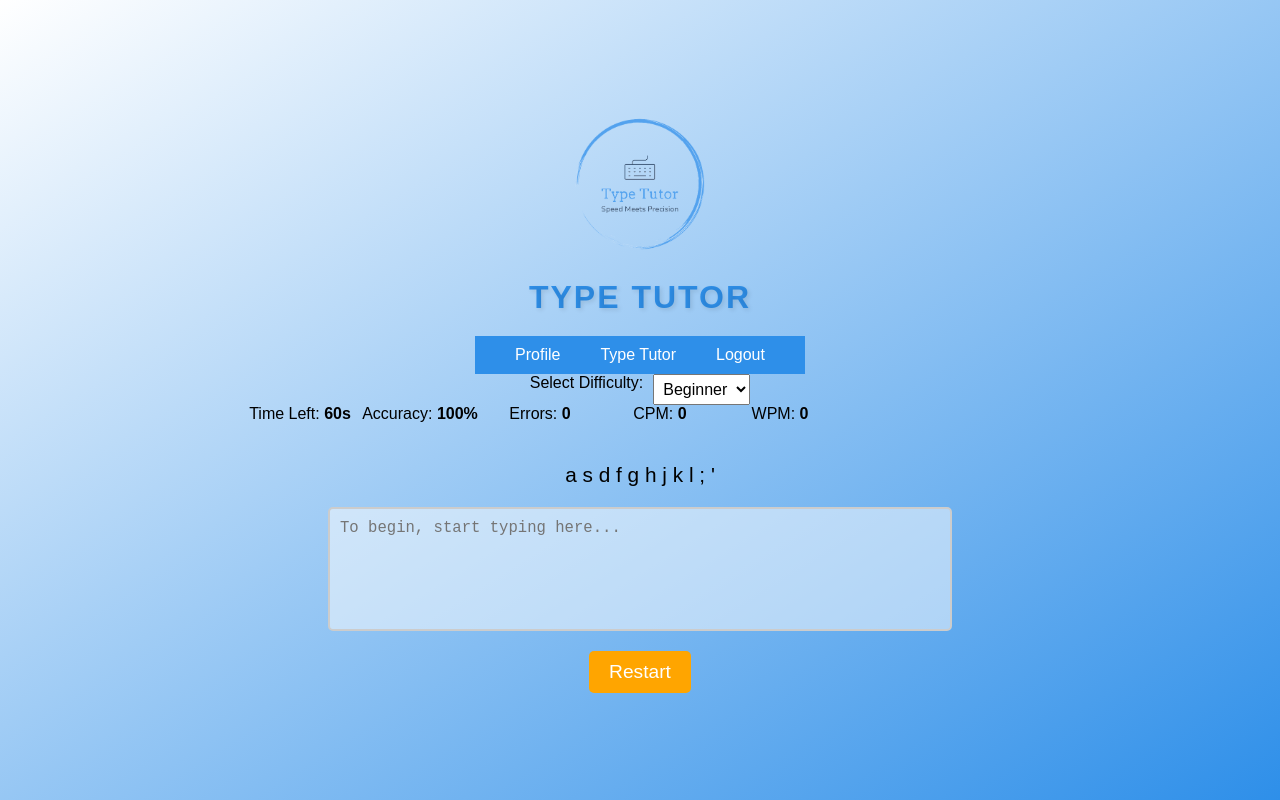
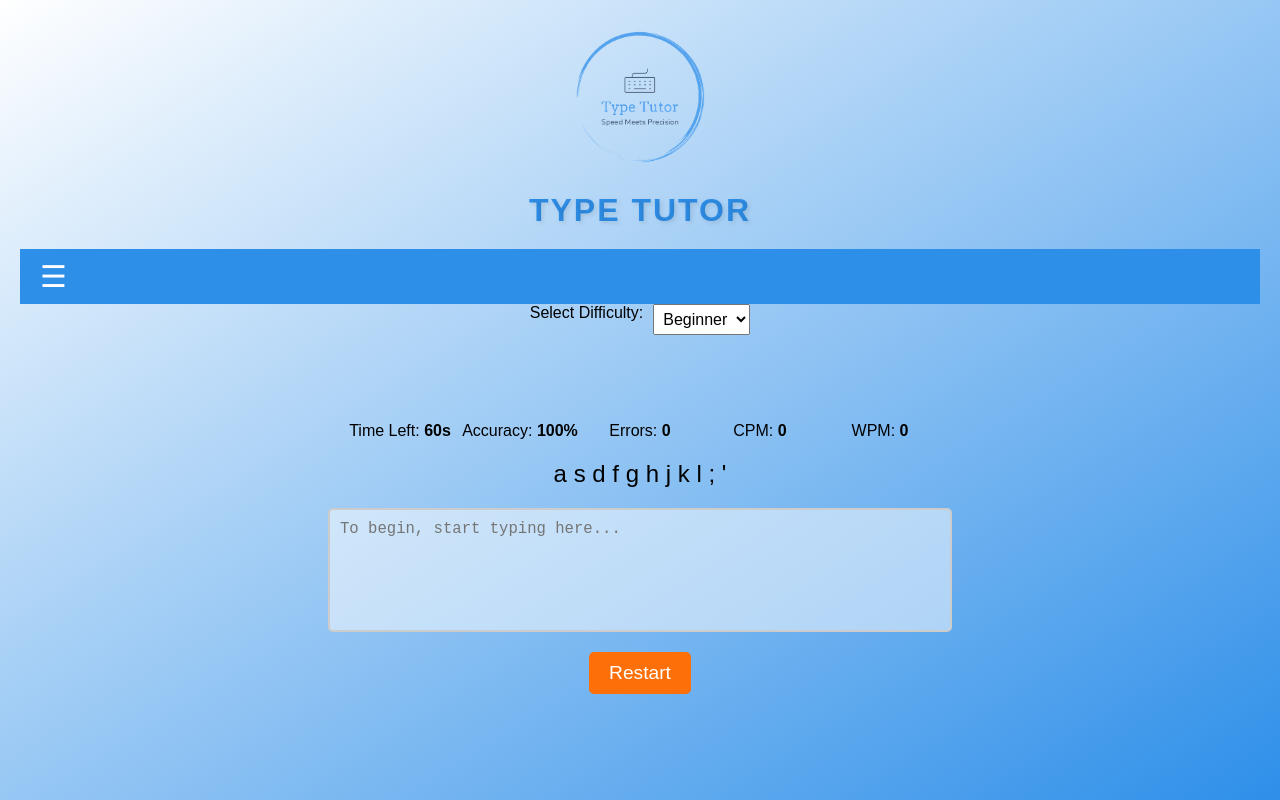
Before and after one commit to IshanAcharya/T3A2-B-client, a React (Create React App) app: page /type-tutor in a window 1280 px wide. Built offline with nearby package versions, Linux system fonts and the light colour scheme; sample sign-in values are in the browser's storage.

Commit message:
Customised CSS styling on frontend pages to enhance user experience.

```diff
--- a/src/Pages/TypeTutor.js
+++ b/src/Pages/TypeTutor.js
@@ -224,7 +224,7 @@ const TypeTutor = () => {
                         <option value="Expert">Expert</option>
                     </select>
                 </div>
-                <div className="stats-container">
+                <div className="game-area">
                     <GameStats
                         timeLeft={timeLeft}
                         totalErrors={totalErrors}
@@ -233,7 +233,6 @@ const TypeTutor = () => {
                         cpm={cpm}
                         wpm={wpm}
                     />
-                </div>
                     <TypingArea
                         quote={currentQuote}
                         typedText={typedText}
@@ -246,6 +245,7 @@ const TypeTutor = () => {
                 />
                 <RestartButton onRestart={resetValues} />
             </div>
+        </div>
     );
 };
 
--- a/src/components/Navbar.js
+++ b/src/components/Navbar.js
@@ -16,14 +16,12 @@ const Navbar = () => {
     return (
         <nav className="navbar">
             <div className="hamburger" onClick={toggleMenu}>
-                <div className="bar"></div>
-                <div className="bar"></div>
-                <div className="bar"></div>
+                ☰
             </div>
             <div className={`nav-links ${isOpen ? 'open' : ''}`}>
-                <Link to="/profile" onClick={toggleMenu}>Profile</Link>
-                <Link to="/type-tutor" onClick={toggleMenu}>Type Tutor</Link>
-                <Link to="/" onClick={() => { handleLogout(); toggleMenu(); }}>Logout</Link>
+                <Link to="/profile" onClick={() => setIsOpen(false)}>Profile</Link>
+                <Link to="/type-tutor" onClick={() => setIsOpen(false)}>Type Tutor</Link>
+                <Link to="/" onClick={() => { handleLogout(); setIsOpen(false); }}>Logout</Link>
             </div>
         </nav>
     );
--- a/src/styles/Navbar.css
+++ b/src/styles/Navbar.css
@@ -1,38 +1,34 @@
 .navbar {
-    position: relative;
     display: flex;
     justify-content: space-between;
     align-items: center;
     padding: 10px 20px;
     background-color: #2E8FE9;
     color: white;
+    width: 100%;
+    box-sizing: border-box;
+    position: relative;
 }
 
 .hamburger {
-    display: flex;
-    flex-direction: column;
-    justify-content: space-around;
-    width: 30px;
-    height: 20px;
+    display: block;
     cursor: pointer;
-}
-
-.bar {
-    width: 100%;
-    height: 3px;
-    background-color: white;
-    border-radius: 2px;
+    font-size: 30px;
 }
 
 .nav-links {
     display: none;
     flex-direction: column;
+    align-items: center;
     position: absolute;
     top: 50px;
-    left: 10px;
+    left: 0;
+    width: 100%;
     background-color: #2E8FE9;
     padding: 10px;
     border-radius: 5px;
+    box-sizing: border-box;
+    z-index: 1;
 }
 
 .nav-links.open {
@@ -42,29 +38,13 @@
 .nav-links a {
     color: white;
     text-decoration: none;
-    font-size: 16px;
-    margin: 5px 0;
+    font-size: 20px;
+    padding: 10px;
+    width: 100%;
+    text-align: center;
+    box-sizing: border-box;
 }
 
 .nav-links a:hover {
-    text-decoration: underline;
+    background-color: #0a85f7;
 }
-
-@media (min-width: 768px) {
-    .hamburger {
-        display: none;
-    }
-
-    .nav-links {
-        display: flex;
-        flex-direction: row;
-        position: static;
-        background-color: transparent;
-        padding: 0;
-        border-radius: 0;
-    }
-
-    .nav-links a {
-        margin: 0 20px;
-    }
-}
--- a/src/styles/TypeTutor.css
+++ b/src/styles/TypeTutor.css
@@ -33,10 +33,20 @@ body.typetutor-body, html.typetutor-body {
     font-size: 1em;
 }
 
+.game-area {
+    display: flex;
+    flex-direction: column;
+    align-items: center;
+    justify-content: center;
+    flex-grow: 1;
+    width: 80%;
+    max-width: 800px;
+}
+
 .stats-container {
     display: flex;
     justify-content: space-between;
-    width: 80%;
+    width: 100%;
     max-width: 800px;
     margin-bottom: 20px;
 }
@@ -61,13 +71,13 @@ body.typetutor-body, html.typetutor-body {
     display: flex;
     flex-direction: column;
     align-items: center;
-    width: 80%;
+    width: 100%;
     max-width: 800px;
 }
 
 .quote-display {
     margin-bottom: 20px;
-    font-size: 1.3em;
+    font-size: 1.5em;
     text-align: center;
     white-space: pre-wrap;
     word-wrap: break-word;
@@ -121,7 +131,7 @@ body.typetutor-body, html.typetutor-body {
     padding: 10px 20px;
     font-size: 1.2em;
     cursor: pointer;
-    background-color: orange;
+    background-color: #FD7009;
     color: white;
     border: none;
     border-radius: 5px;
@@ -129,5 +139,5 @@ body.typetutor-body, html.typetutor-body {
 }
 
 .restart_button:hover {
-    background-color: darkorange;
+    background-color: #FD7009;
 }
```
Lines whose indentation alone changed are shown as unchanged.
